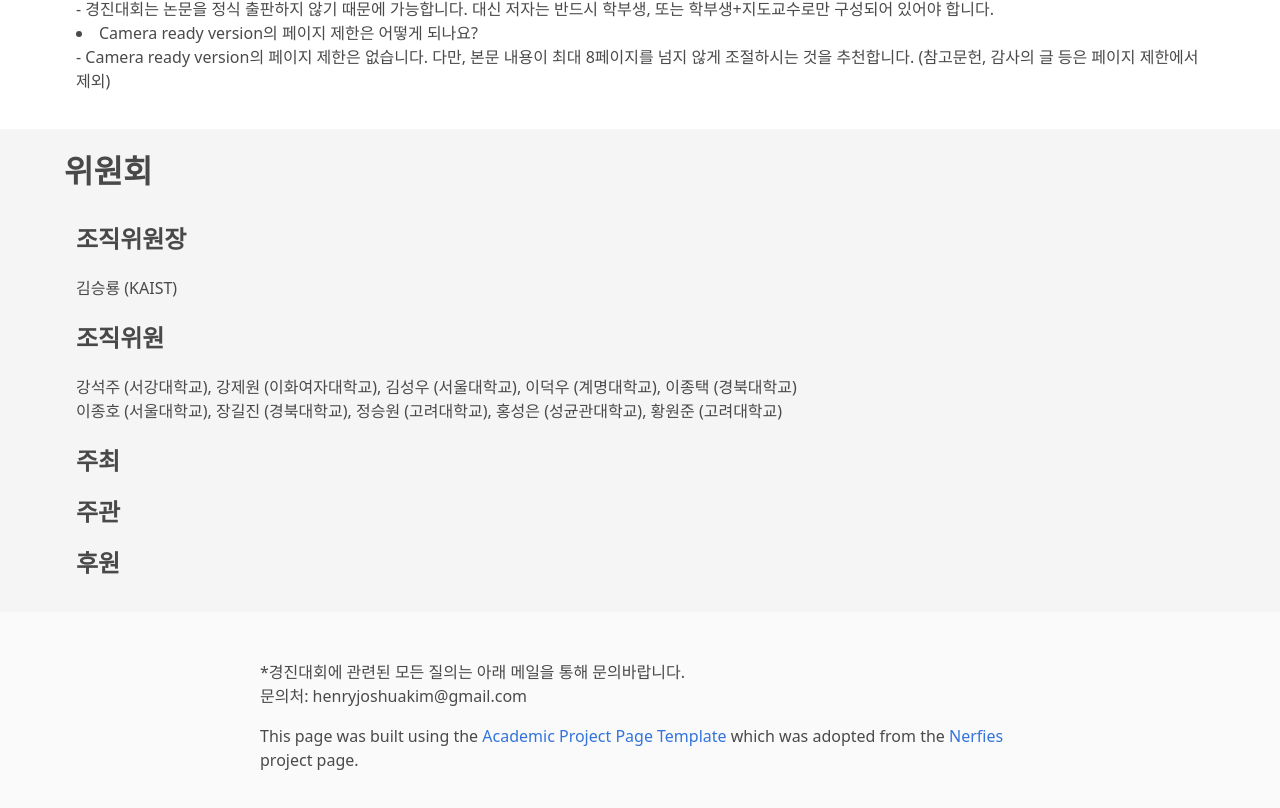
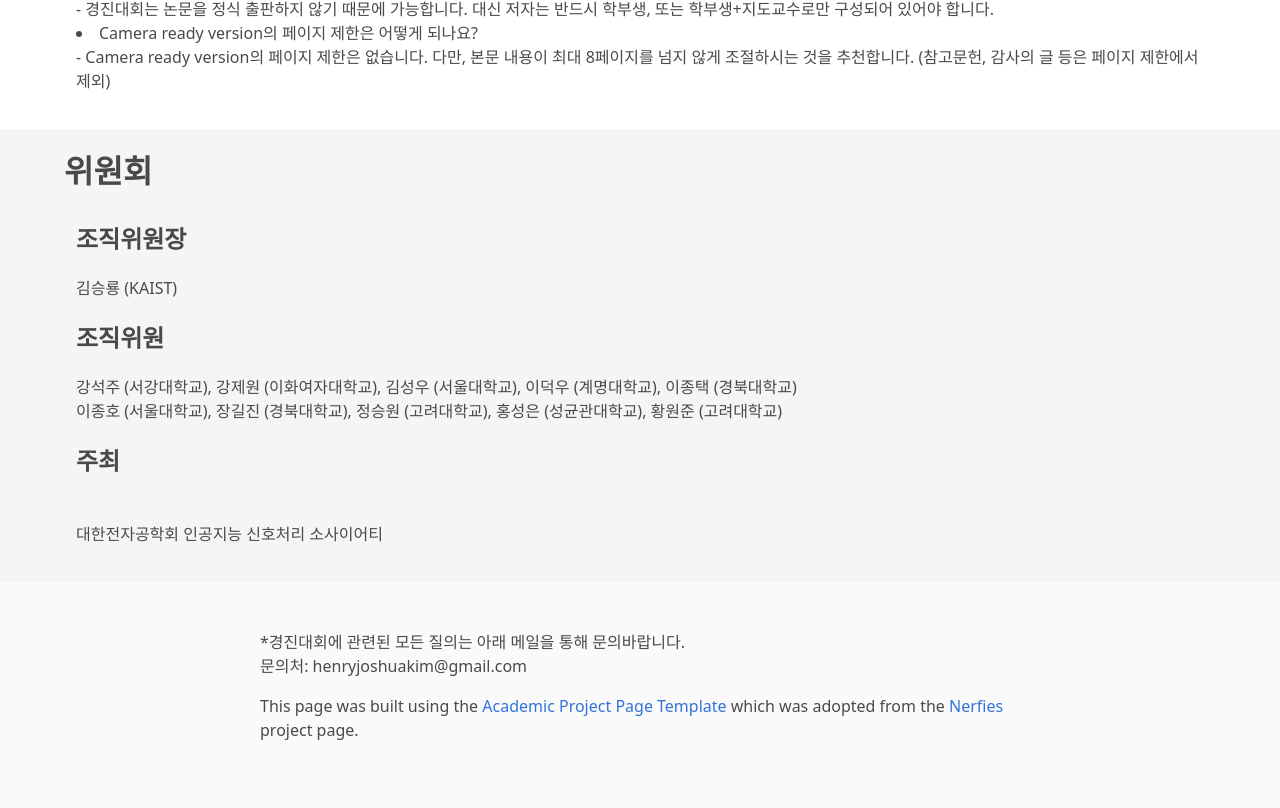
Before and after one commit to aiupc2025/aiupc2025.github.io, a plain HTML site: page index.html in a window 1280 px wide. Shown: the part 2396-3204 px from the top of the page. Drawn offline with nearby package versions, Linux system fonts and the light colour scheme; some icons are missing.

Commit message:
Update index.html
Signed-off-by: bpai2025 <baej95220@gmail.com>

```diff
--- a/index.html
+++ b/index.html
@@ -385,8 +385,8 @@
           <br>
 
           <h3 class="title is-4">주최</h3>
-          <h3 class="title is-4">주관</h3>
-          <h3 class="title is-4">후원</h3>
+          <br>
+          대한전자공학회 인공지능 신호처리 소사이어티
 
         </div>
 
```
